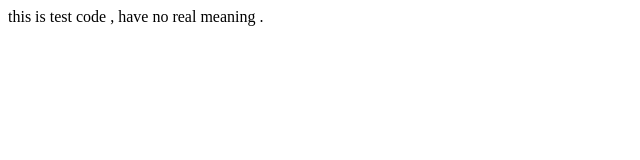
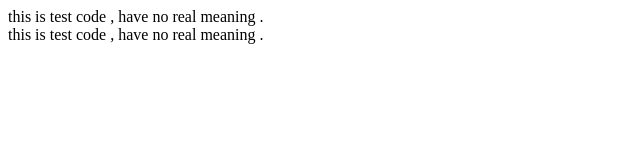
Before and after one commit to Dawei821/my-first-repository, a plain HTML site: page demo.html in a window 1280 px wide. Shown: the whole page, without its empty margins (0-640 px from the left). Drawn offline with Linux system fonts and the light colour scheme.

Commit message:
test_change

```diff
--- a/demo.html
+++ b/demo.html
@@ -7,8 +7,7 @@
 	<script scr="./demo.js"></script>
 </head>
 <body>
-	<div>
-		this is test code , have no real meaning .
-	</div>
+	<div>this is test code , have no real meaning .</div>
+	<div>this is test code , have no real meaning .</div>
 </body>
 </html>
```
